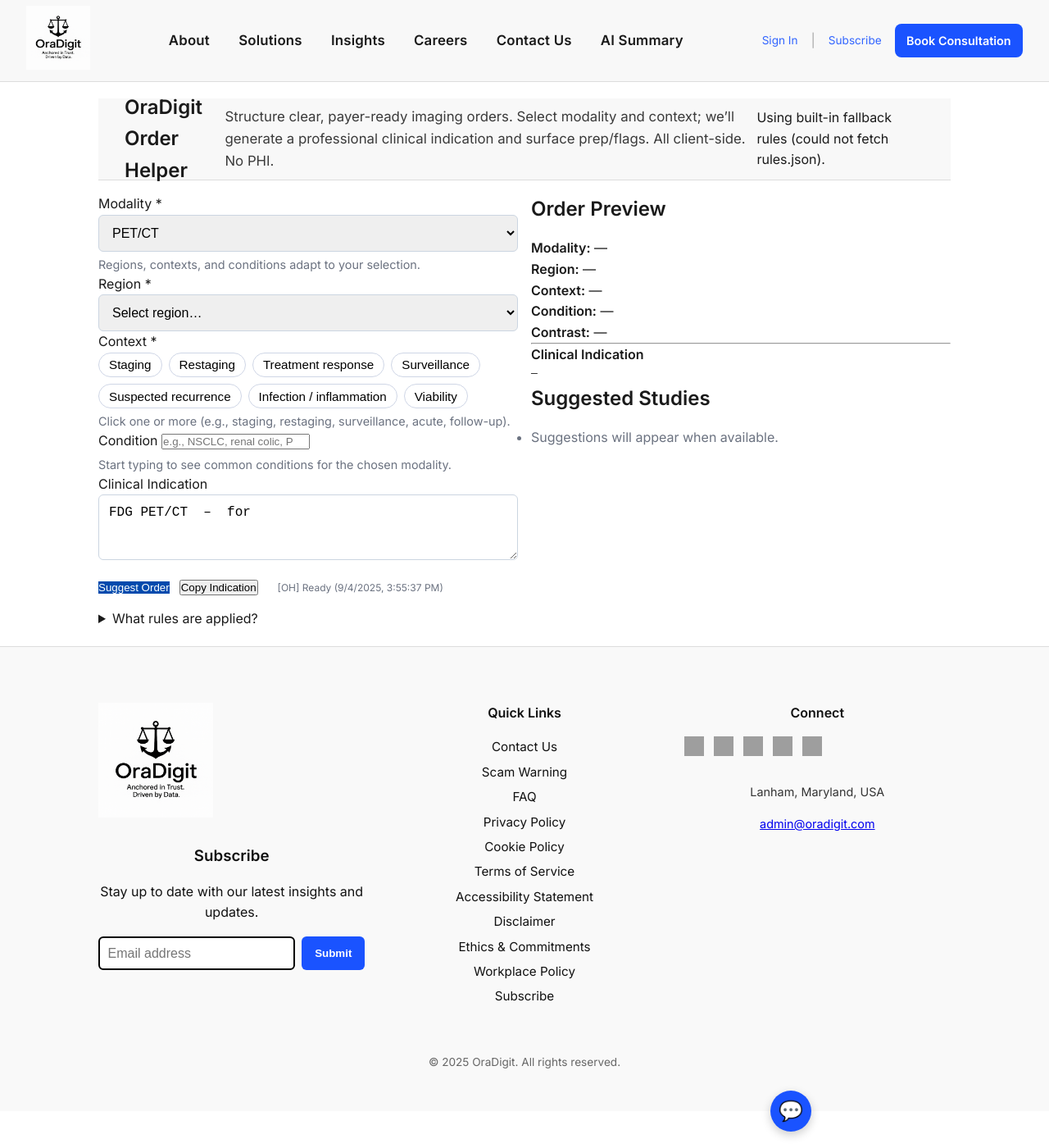
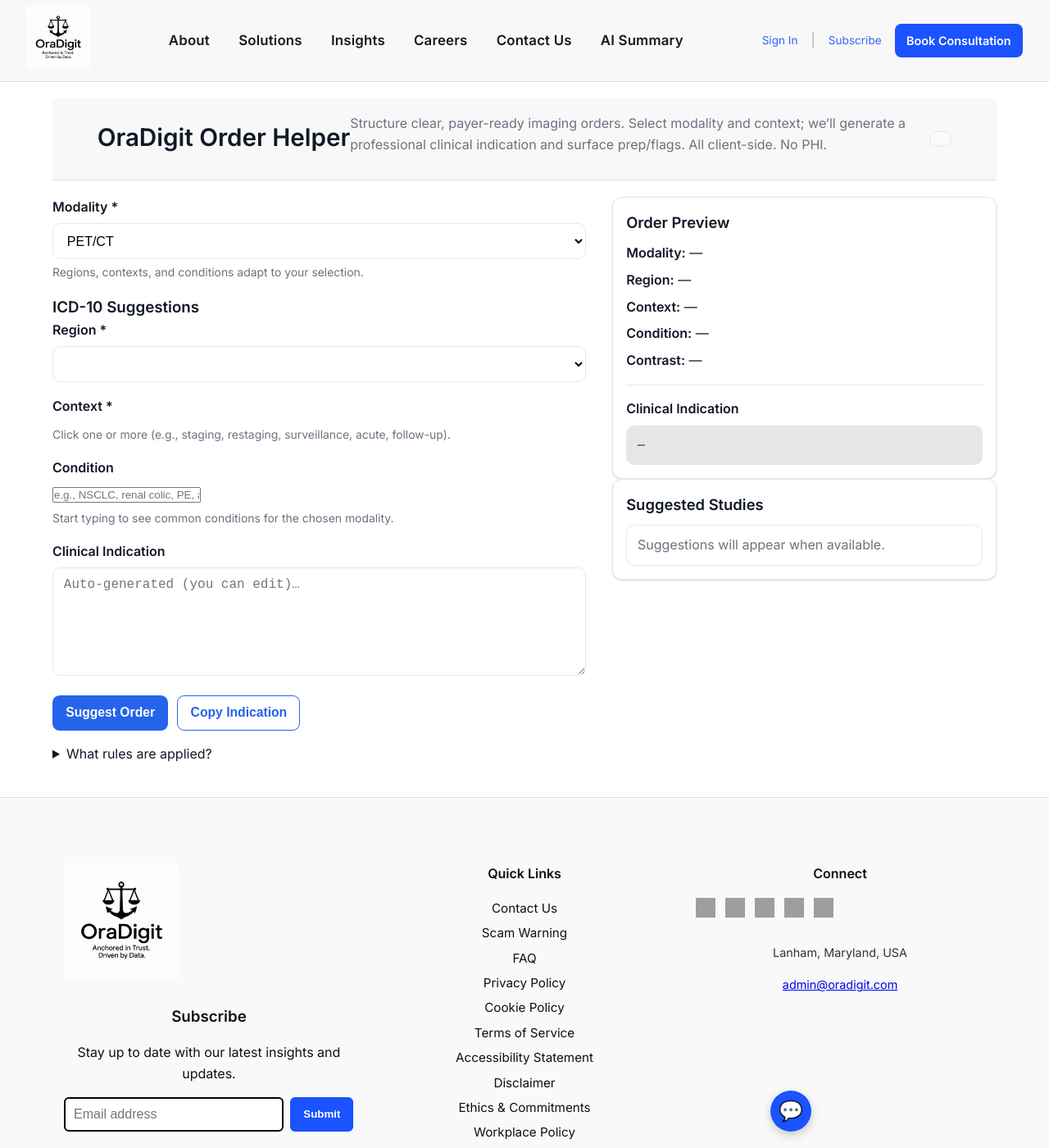
Before and after one commit to DataForSolution/oradigit-site, a Jekyll site: the page built from order-helper/index.html, in a window 1280 px wide and 1400 px high. Shown: the whole window at 82% size. Built offline with Jekyll 4.4.1, drawn with Linux system fonts in a browser that asks for light colours; comment, search, counter and statistics services are not loaded; grey boxes are pictures that could not be loaded.

Commit message:
Order Helper: Steps 3–5 — PET/CT+CT+MRI rules, auto-merge loader, UI polish, ICD-10 suggestions

```diff
--- a/order-helper/app.js
+++ b/order-helper/app.js
@@ -16,6 +16,12 @@
     "./data/rules.json";
 
   // -------- Elements --------
+   const els = {
+  // ...existing
+  outICD: document.getElementById("outICD"),   // <-- add this line
+  // ...existing
+};
+
   const els = {
     status: document.getElementById("status"),
     form: document.getElementById("orderForm"),
@@ -110,6 +116,37 @@
   };
 
   let RULES = null;
+  // -------- Matching helpers (aliases + fuzzy) --------
+const ALIASES = {
+  "nsclc": ["non small cell lung cancer","lung adenocarcinoma","lung squamous","lung ca"],
+  "mets": ["metastasis","metastases","metastatic","secondary tumor"],
+  "tia": ["transient ischemic attack"],
+  "pe": ["pulmonary embolism","embolus"],
+  "fuo": ["fever of unknown origin"],
+  "pji": ["prosthetic joint infection","prosthesis infection"],
+  "lbp": ["low back pain","lumbago"],
+  "hnscc": ["head and neck squamous cell carcinoma","head & neck scc"]
+};
+
+function norm(s){ return (s||"").toLowerCase().replace(/[^a-z0-9\s]/g," ").replace(/\s+/g," ").trim(); }
+function tokens(s){ return norm(s).split(" ").filter(Boolean); }
+function bigrams(arr){ const out=[]; for(let i=0;i<arr.length-1;i++) out.push(arr[i]+" "+arr[i+1]); return out; }
+function diceSim(a,b){
+  const A=new Set(bigrams(tokens(a))), B=new Set(bigrams(tokens(b)));
+  if(!A.size || !B.size) return 0;
+  let inter=0; for(const x of A) if(B.has(x)) inter++;
+  return (2*inter)/(A.size+B.size);
+}
+function aliasExpand(arr){
+  const out=new Set(arr.map(norm));
+  for(const t of Array.from(out)){
+    for(const [k,vals] of Object.entries(ALIASES)){
+      if(t===k || vals.some(v=>t===norm(v))) { out.add(k); vals.forEach(v=>out.add(norm(v))); }
+    }
+  }
+  return Array.from(out);
+}
+
 
   // -------- Utils --------
   function setStatus(msg, level = "info") {
@@ -226,22 +263,45 @@
   }
 
    async function loadRules() {
+  function buildSiblingUrls(rulesUrl) {
+    const meta = new URL(rulesUrl, location.origin);
+    const search = meta.search; // keeps ?v=...
+    const dir = new URL(meta.pathname.replace(/[^/]+$/, ''), location.origin);
+    const mk = (name) => new URL(name + search, dir).toString();
+    return [
+      rulesUrl,            // rules.json (PET/CT)
+      mk("ct_rules.json"), // CT
+      mk("mri_rules.json") // MRI
+    ];
+  }
+
+  async function tryFetch(url) {
+    try { const r = await fetch(url, { cache: "no-store" }); if (!r.ok) return null; return await r.json(); }
+    catch { return null; }
+  }
+
   try {
-      const res = await fetch(RULES_URL, { cache: "no-store" });
-      if (!res.ok) throw new Error(`HTTP ${res.status}`);
-      const json = await res.json();
-      if (!looksLikeRules(json)) throw new Error("Invalid rules schema");
-      RULES = json;
+    const urls = buildSiblingUrls(RULES_URL);
+    const loaded = (await Promise.all(urls.map(tryFetch))).filter(Boolean);
+
+    if (!loaded.length) throw new Error("No rules files available");
+
+    RULES = { modalities: {}, records: [] };
+    for (const j of loaded) {
+      if (j.modalities && typeof j.modalities === "object") Object.assign(RULES.modalities, j.modalities);
+      if (Array.isArray(j.records)) RULES.records.push(...j.records);
+    }
+    if (!RULES.records.length && !Object.keys(RULES.modalities).length) throw new Error("Invalid rules schema after merge");
+
     setStatus("Rules loaded.", "success");
   } catch (e) {
-      console.warn("Failed to load rules.json, using fallback", e);
+    console.warn("Rules load/merge failed; using fallback", e);
     RULES = FALLBACK_RULES;
-      setStatus(
-        "Using built-in fallback rules (could not fetch rules.json).",
-        "warn"
-      );
+    setStatus("Using built-in fallback rules (could not fetch rules.json).", "warn");
   }
 }
+
+
 
   function getModalityNode(modality) {
     return RULES?.modalities?.[modality] || null;
@@ -352,31 +412,45 @@
 
   // -------- Basic record matcher (suggest studies) --------
    function scoreRecord(rec, modality, region, contexts, condition) {
-    if (!(rec.modality || "").toUpperCase().includes(modality.toUpperCase()))
-      return -1;
+  // modality gate
+  if (!(rec.modality || "").toUpperCase().includes((modality||"").toUpperCase())) return -1;
+
+  const ctxNorm = contexts.map(norm);
+  const cond = norm(condition);
+  const condExpanded = aliasExpand([cond, ...(rec.keywords||[]).map(norm)]);
+
   let s = 0;
-    if (
-      rec.header_coverage &&
-      region &&
-      rec.header_coverage.toLowerCase().includes(region.toLowerCase())
-    )
-      s += 2;
-    (rec.contexts || []).forEach((c) => {
-      if (contexts.some((ctx) => ctx.toLowerCase() === (c || "").toLowerCase()))
-        s += 2;
+
+  // Region match (partial ok)
+  if (rec.header_coverage && region) {
+    const rSim = diceSim(rec.header_coverage, region);
+    if (rSim >= 0.8) s += 4; else if (rSim >= 0.5) s += 2;
+  }
+
+  // Context overlap (exact token or fuzzy)
+  (rec.contexts||[]).forEach(c=>{
+    const cN = norm(c);
+    if (ctxNorm.includes(cN)) s += 3;
+    else if (ctxNorm.some(u=>diceSim(u,cN)>=0.65)) s += 1.5;
   });
-    (rec.keywords || []).forEach((k) => {
-      if (condition && condition.toLowerCase().includes((k || "").toLowerCase()))
-        s += 2;
+
+  // Keyword/condition overlap (alias + fuzzy)
+  (rec.keywords||[]).forEach(k=>{
+    const kN = norm(k);
+    if (!kN) return;
+    if (condExpanded.includes(kN)) s += 3;
+    else {
+      const sim = diceSim(cond,kN);
+      if (sim>=0.75) s += 2; else if (sim>=0.55) s += 1;
+    }
   });
-    if (
-      (rec.tags || []).includes("oncology-general") &&
-      condition &&
-      /c\d\d|malig|tumor|cancer/i.test(condition)
-    )
-      s += 1;
+
+  // Oncology general bump if user typed cancer-ish words
+  if ((rec.tags||[]).includes("oncology-general") && /cancer|tumou?r|carcinoma|lymphoma|melanoma|mets?/i.test(condition)) s += 1;
+
   return s;
 }
+
 
   function suggestStudies(modality, region, contexts, condition) {
     if (!els.suggestions) return;
@@ -404,23 +478,86 @@
       els.suggestions.appendChild(li);
     });
   }
+    // -------- ICD-10 suggestions --------
+// NOTE: Always verify final codes per ICD-10-CM 2025 and payer policy.
+const ICD_RULES = [
+  // PET/CT oncology
+  { tokens: ["dlbcl","lymphoma","hodgkin","nhl"], codes: [
+    { code:"C83.30", label:"Diffuse large B-cell lymphoma, unspecified site" },
+    { code:"C81.90", label:"Hodgkin lymphoma, unspecified, unspecified site" }
+  ]},
+  { tokens: ["nsclc","lung cancer","pulmonary nodule","lung"], codes: [
+    { code:"C34.90", label:"Malignant neoplasm of unspecified part of unspecified lung" },
+    { code:"R91.1", label:"Solitary pulmonary nodule" }
+  ]},
+  { tokens: ["melanoma"], codes: [{ code:"C43.9", label:"Malignant melanoma of skin, unspecified" }]},
+  { tokens: ["colorectal","colon cancer"], codes: [{ code:"C18.9", label:"Malignant neoplasm of colon, unspecified" }]},
+  { tokens: ["hnscc","head and neck"], codes: [{ code:"C76.0", label:"Malignant neoplasm of head, face and neck" }]},
+  { tokens: ["fever of unknown origin","fuo"], codes: [{ code:"R50.9", label:"Fever, unspecified" }]},
+  { tokens: ["viability","ischemic cardiomyopathy","myocardial"], codes: [{ code:"I25.5", label:"Ischemic cardiomyopathy" }]},
+
+  // CT common
+  { tokens: ["pulmonary embolism","pe"], codes: [{ code:"I26.99", label:"Other pulmonary embolism without acute cor pulmonale" }]},
+  { tokens: ["appendicitis","rlq"], codes: [{ code:"K35.80", label:"Unspecified acute appendicitis" }]},
+  { tokens: ["renal colic","kidney stone","flank pain","hematuria"], codes: [
+    { code:"N20.0", label:"Calculus of kidney" },
+    { code:"N23", label:"Unspecified renal colic" }
+  ]},
+  { tokens: ["pneumonia"], codes: [{ code:"J18.9", label:"Pneumonia, unspecified organism" }]},
+
+  // MRI neuro
+  { tokens: ["stroke","cerebral infarction"], codes: [{ code:"I63.9", label:"Cerebral infarction, unspecified" }]},
+  { tokens: ["tia"], codes: [{ code:"G45.9", label:"Transient cerebral ischemic attack, unspecified" }]},
+  { tokens: ["intracranial hemorrhage","ich"], codes: [{ code:"I62.9", label:"Nontraumatic intracranial hemorrhage, unspecified" }]},
+
+  // MRI spine
+  { tokens: ["cervical radiculopathy"], codes: [{ code:"M54.12", label:"Radiculopathy, cervical region" }]},
+  { tokens: ["lumbar radiculopathy","sciatica"], codes: [{ code:"M54.16", label:"Radiculopathy, lumbar region" }]},
+  { tokens: ["spinal stenosis","stenosis"], codes: [{ code:"M48.061", label:"Spinal stenosis, lumbar region w/o neurogenic claudication" }]},
+  { tokens: ["disc herniation"], codes: [{ code:"M51.26", label:"Other intervertebral disc displacement, lumbar region" }]},
+
+  // Ortho
+  { tokens: ["meniscal tear"], codes: [{ code:"S83.209A", label:"Tear of unsp meniscus, unsp knee, initial encounter" }]},
+  { tokens: ["acl tear"], codes: [{ code:"S83.511A", label:"Sprain of ACL of right knee, initial encounter" }]},
+  { tokens: ["rotator cuff"], codes: [{ code:"M75.100", label:"Unspecified rotator cuff tear or rupture, not specified as traumatic" }]}
+];
+
+function suggestICD10(text) {
+  const t = (text || "").toLowerCase();
+  const out = [];
+  const seen = new Set();
+  for (const rule of ICD_RULES) {
+    if (rule.tokens.some(tok => t.includes(tok))) {
+      for (const c of rule.codes) {
+        if (!seen.has(c.code)) {
+          out.push(c);
+          seen.add(c.code);
+        }
+      }
+    }
+    if (out.length >= 6) break; // keep list tidy
+  }
+  return out;
+}
 
   // -------- Results panel fill --------
+  function chooseReasonTemplate(rec, contextStr, conditionStr){
+  const list = rec.reasons || ["{context} {condition}"];
+  // score each reason by overlap with user text
+  let best = list[0], bestS = -1;
+  for(const r of list){
+    const s = (r.includes("{context}")?1:0) + (r.includes("{condition}")?1:0) + diceSim(r, (contextStr||"")+" "+(conditionStr||""));
+    if (s > bestS) { bestS = s; best = r; }
+  }
+  return best.replace("{context}", contextStr||"").replace("{condition}", conditionStr||"");
+}
+
 function fillResults(topRec, contextStr, conditionStr) {
   if (!els.results || !topRec) return;
-    const header =
-      topRec.study_name || topRec.header_coverage || "Suggested Study";
-    if (els.outHeader)
-      els.outHeader.textContent = `${header} — CPT: ${(topRec.cpt || []).join(
-        ", "
-      )}`;
+  const header = topRec.study_name || topRec.header_coverage || "Suggested Study";
+  if (els.outHeader) els.outHeader.textContent = `${header} — CPT: ${(topRec.cpt || []).join(", ")}`;
 
-    if (els.outReason) {
-      const tmpl = (topRec.reasons || [])[0] || "{context} {condition}";
-      els.outReason.value = tmpl
-        .replace("{context}", contextStr || "")
-        .replace("{condition}", conditionStr || "");
-    }
+  if (els.outReason) els.outReason.value = chooseReasonTemplate(topRec, contextStr, conditionStr);
 
   function fillUL(ul, arr) {
     if (!ul) return;
@@ -431,12 +568,51 @@
       ul.appendChild(li);
     });
   }
+  // ICD-10 suggestions from context+condition text
+if (els.outICD) {
+  const icds = suggestICD10(`${contextStr || ""} ${conditionStr || ""}`);
+  els.outICD.innerHTML = "";
+  if (icds.length) {
+    icds.forEach(({code,label}) => {
+      const li = document.createElement("li");
+      li.textContent = `${code} — ${label}`;
+      els.outICD.appendChild(li);
+    });
+  } else {
+    const li = document.createElement("li");
+    li.className = "muted";
+    li.textContent = "No suggestions. Edit condition text for better matches.";
+    els.outICD.appendChild(li);
+  }
+}
+
+  const flags = Array.from(topRec.flags||[]);
+  if (Array.isArray(topRec.icd10) && topRec.icd10.length) {
+    flags.unshift("ICD-10: " + topRec.icd10.join(", "));
+  }
+
   fillUL(els.outPrep, topRec.prep ? [topRec.prep] : []);
   fillUL(els.outDocs, topRec.supporting_docs);
-    fillUL(els.outFlags, topRec.flags);
+  fillUL(els.outFlags, flags);
 
   els.results.hidden = false;
 }
+function updateSuggestions() {
+  const modality = els.modality?.value || "";
+  const region = els.region?.value || "";
+  const contexts = els.contextChips ? getSelectedContextsFromChips()
+                 : els.context ? [...els.context.selectedOptions].map(o=>o.value) : [];
+  const condition = els.condition?.value || "";
+
+  suggestStudies(modality, region, contexts, condition);
+
+  // Also prefill result with the current top (if exists) so right panel isn’t “dead”
+  const recs = RULES?.records || [];
+  const ranked = recs.map(r=>({ r, s: scoreRecord(r, modality, region, contexts, condition) }))
+                     .filter(x=>x.s>=0).sort((a,b)=>b.s-a.s);
+  if (ranked[0]) fillResults(ranked[0].r, contexts.join(", "), condition);
+}
+
 
   // -------- Event wiring --------
   function wireEvents() {
@@ -558,6 +734,13 @@
               .map((li) => li.textContent)
               .join("; ")
         );
+      if (els.outICD?.children?.length) {
+  parts.push(
+    "ICD-10: " +
+      Array.from(els.outICD.children).map(li => li.textContent).join("; ")
+  );
+}
+
       const text = parts.join("\n");
       if (!text.trim()) return;
       try {
--- a/order-helper/index.html
+++ b/order-helper/index.html
@@ -6,10 +6,11 @@
 ---
 
 <!-- Page-scoped stylesheet -->
- <link rel="stylesheet" href="{{ '/order-helper/style.css' | relative_url }}?v=20250819">
+<link rel="stylesheet" href="{{ '/order-helper/style.css' | relative_url }}?v=20250903">
 
 <!-- Tell app.js where to load the rules -->
-<meta name="oh-rules-path" content="{{ '/order-helper/data/rules.json' | relative_url }}?v=20250819">
+<meta name="oh-rules-path" content="{{ '/order-helper/data/rules.json' | relative_url }}?v=20250904">
+
 <meta name="oh-version" content="20250819">
 
 <section class="order-helper container" aria-labelledby="oh-title">
@@ -37,6 +38,11 @@
         </select>
         <small class="hint">Regions, contexts, and conditions adapt to your selection.</small>
       </div>
+      <div>
+  <h3>ICD-10 Suggestions</h3>
+  <ul id="outICD"></ul>
+</div>
+
 
       <!-- Region -->
       <div class="field">
@@ -144,6 +150,26 @@
       <button id="printBtn" type="button" class="btn btn-tertiary">Print</button>
     </div>
   </section>
+  <section id="results" hidden style="margin-top:16px">
+  <h2 id="outHeader"></h2>
+  ...
+  <div class="oh-grid" style="margin-top:12px">
+    <div>
+      <h3>Prep / Contraindications</h3>
+      <ul id="outPrep"></ul>
+    </div>
+    <div>
+      <h3>Supporting Docs</h3>
+      <ul id="outDocs"></ul>
+    </div>
+    <div>
+      <h3>Clinical Flags</h3>
+      <ul id="outFlags"></ul>
+    </div>
+  </div>
+  ...
+</section>
+
 
   <details style="margin-top:1rem">
     <summary>What rules are applied?</summary>
--- a/order-helper/style.css
+++ b/order-helper/style.css
@@ -1,66 +1,176 @@
-/* Container & layout */
-.container { max-width: 1080px; margin: 0 auto; padding: 1.25rem; }
-.oh-hero { padding: 2rem 0 0.5rem; }
-.lead { font-size: 1.05rem; color: #3a3a3a; }
-
-/* Card */
-.oh-card {
-  background: #fff;
-  border: 1px solid #e6e9ef;
-  border-radius: 14px;
-  padding: 1.25rem;
-  box-shadow: 0 6px 18px rgba(0,0,0,0.05);
+/* OraDigit Order Helper — scoped styles (v2) */
+:root {
+  --oh-bg: #fff;
+  --oh-fg: #111827;
+  --oh-muted: #6b7280;
+  --oh-border: #e5e7eb;
+  --oh-accent: #2563eb;
+  --oh-accent-600: #1d4ed8;
+  --oh-chip-bg: #f3f4f6;
+  --oh-chip-active: #e0ecff;
+  --oh-card-bg: #ffffff;
+  --oh-card-shadow: 0 1px 2px rgba(0,0,0,.06), 0 1px 3px rgba(0,0,0,.1);
+  --oh-success: #16a34a;
+  --oh-warn: #b45309;
+  --oh-error: #b91c1c;
 }
 
-/* Inputs */
-.oh-label { display:block; font-weight:600; margin: 0.5rem 0; }
-.oh-input {
-  width: 100%; padding: 0.75rem 0.9rem; border:1px solid #d5d8e0; border-radius: 10px;
-  font: inherit; background: #fafbfe;
+/* Page wrapper */
+.order-helper.container {
+  max-width: 1280px;           /* wider page */
+  padding-top: 1.25rem;
+  padding-bottom: 2.5rem;
+  color: var(--oh-fg);
 }
-.oh-input:focus { outline: 3px solid rgba(36,99,235,0.15); border-color:#2463eb; }
 
-/* Grid */
-.oh-grid { display: grid; gap: 1rem; grid-template-columns: 1fr; margin-top: 1rem; }
-@media (min-width: 800px) { .oh-grid { grid-template-columns: 1fr 1fr; } }
+.oh-header h1 {
+  font-size: 1.85rem;
+  line-height: 1.2;
+  margin-bottom: .25rem;
+}
+.oh-header .lead {
+  color: var(--oh-muted);
+  margin-bottom: .75rem;
+  max-width: 70ch;
+}
+.status {
+  font-size: .95rem;
+  padding: .55rem .8rem;
+  border: 1px solid var(--oh-border);
+  border-radius: .5rem;
+  background: #f9fafb;
+  color: var(--oh-muted);
+}
+.status.success { border-color: #dcfce7; color: var(--oh-success); background:#f0fdf4; }
+.status.warn    { border-color: #fee2e2; color: var(--oh-warn);    background:#fffbeb; }
+.status.error   { border-color: #fecaca; color: var(--oh-error);   background:#fef2f2; }
+
+/* Grid layout */
+.oh-grid {
+  display: grid;
+  grid-template-columns: minmax(0, 1.25fr) minmax(320px, .9fr); /* more space */
+  gap: 2rem;                      /* more breathing room */
+  align-items: start;
+  margin-top: 1.25rem;
+}
+@media (max-width: 980px) {
+  .oh-grid { grid-template-columns: 1fr; }
+}
+
+/* Cards */
+.card {
+  background: var(--oh-card-bg);
+  border: 1px solid var(--oh-border);
+  border-radius: .75rem;
+  box-shadow: var(--oh-card-shadow);
+  padding: 1rem;
+}
+.card h2 {
+  font-size: 1.15rem;
+  margin-bottom: .6rem;
+}
+
+/* Form area */
+.oh-form .field { margin-bottom: 1.05rem; }
+.oh-form label, .oh-form legend {
+  display: block; font-weight: 600; margin-bottom: .4rem;
+}
+.oh-form .hint { color: var(--oh-muted); font-size: .87rem; margin-top: .3rem; }
+
+.oh-form input[type="text"],
+.oh-form textarea,
+.oh-form select {
+  width: 100%;
+  border: 1px solid var(--oh-border);
+  border-radius: .6rem;
+  padding: .72rem .8rem;          /* larger hit target */
+  font-size: 1rem;                /* bigger text */
+  background: #fff;
+}
+.oh-form textarea { min-height: 132px; resize: vertical; }
+
+/* CT contrast */
+.oh-contrast {
+  border: 1px dashed var(--oh-border);
+  border-radius: .6rem;
+  padding: .7rem .8rem .35rem;
+  background: #fcfcfd;
+}
+.oh-contrast legend { font-size: .98rem; padding: 0 .25rem; }
+.oh-contrast .inline {
+  display: inline-flex; align-items: center; gap: .45rem;
+  margin-right: 1rem; margin-bottom: .4rem; font-weight: 500;
+}
 
 /* Chips */
-.oh-chips { display:flex; flex-wrap:wrap; gap: 0.5rem; }
+.oh-chips { display: flex; flex-wrap: wrap; gap: .55rem; }
 .oh-chip {
-  border:1px solid #cfd6e6; border-radius: 999px; padding: 0.35rem 0.75rem; background:#fff;
-  cursor:pointer; user-select:none; font-size: 0.95rem;
+  appearance: none; border: 1px solid var(--oh-border);
+  background: var(--oh-chip-bg); padding: .5rem .7rem;
+  border-radius: 999px; font-size: .95rem; cursor: pointer;
+  transition: background .15s, border-color .15s, box-shadow .15s;
 }
-.oh-chip[aria-pressed="true"] { background:#2463eb; color:#fff; border-color:#2463eb; }
+.oh-chip[aria-pressed="true"] {
+  background: var(--oh-chip-active);
+  border-color: var(--oh-accent);
+  box-shadow: 0 0 0 2px rgba(37,99,235,.15) inset;
+}
 
-/* Buttons */
-.oh-btn {
-  margin-top: 1rem; padding: 0.75rem 1rem; border: none; border-radius: 10px;
-  background:#1e40af; color:#fff; font-weight:600; cursor:pointer;
+/* Actions */
+.actions {
+  display: flex; flex-wrap: wrap; align-items: center;
+  gap: .6rem .7rem; margin-top: .4rem;
 }
-.oh-btn:hover { filter: brightness(1.05); }
-.oh-btn-secondary { background:#334155; }
-.oh-btn-outline { background:#fff; color:#1e40af; border:1px solid #b5c0de; }
+.btn-primary, .btn-ghost, .btn, .btn-secondary, .btn-tertiary, .btn-light {
+  display: inline-flex; align-items: center; justify-content: center;
+  border-radius: .55rem; border: 1px solid transparent;
+  padding: .7rem .95rem; font-weight: 600; cursor: pointer;
+  font-size: .98rem; text-decoration: none;
+}
+.btn-primary { background: var(--oh-accent); color: #fff; }
+.btn-primary:hover { background: var(--oh-accent-600); }
+.btn-ghost   { background: #fff; color: var(--oh-accent); border-color: var(--oh-accent); }
+.btn-ghost:hover { background: #f0f7ff; }
+.btn-secondary { background:#111827; color:#fff; }
+.btn-tertiary  { background:#f3f4f6; color:#111827; }
+.btn-light     { background:#f9fafb; color:#111827; }
+
+/* Right column content */
+.preview { display: grid; gap: .45rem; font-size: 1rem; }
+.preview hr { border: none; border-top: 1px solid var(--oh-border); margin: .55rem 0; }
+.indication-box {
+  background: #0b10251a; border: 1px solid var(--oh-border);
+  border-radius: .6rem; padding: .7rem .8rem;
+  white-space: pre-wrap;
+  font-family: ui-monospace, SFMono-Regular, Menlo, Consolas, "Liberation Mono", monospace;
+  font-size: .93rem;
+}
+
+/* Suggestions list */
+.suggest-list {
+  list-style: none; padding-left: 0; margin: 0; display: grid; gap: .6rem;
+}
+.suggest-list li {
+  padding: .7rem .8rem; border: 1px solid var(--oh-border);
+  border-radius: .6rem; background: #fff;
+}
+.suggest-list li .muted, .muted { color: var(--oh-muted); }
 
 /* Results */
-.oh-results { margin-top: 1.25rem; }
-.oh-result { background:#fff; border:1px solid #e6e9ef; border-radius: 12px; padding: 1rem; margin-bottom:1rem; }
-.oh-output { font-weight:600; }
-.oh-actions { display:flex; gap:0.5rem; flex-wrap: wrap; margin-top:0.5rem; }
+#results {
+  border: 1px solid var(--oh-border); border-radius: .8rem;
+  padding: 1.05rem; background: #fff;
+}
+#results h2 { font-size: 1.15rem; margin-bottom: .55rem; }
+.oh-label { font-weight: 600; margin: .4rem 0; display:block; }
+.oh-input { width: 100%; }
 
-.oh-columns { display:grid; gap:1rem; grid-template-columns: 1fr; }
-@media (min-width: 900px) { .oh-columns { grid-template-columns: repeat(3, 1fr); } }
-.oh-col { background:#fff; border:1px solid #e6e9ef; border-radius:12px; padding:1rem; }
-
-.oh-list { padding-left: 1.1rem; }
-.oh-list li { margin: 0.25rem 0; }
-
-/* Misc */
-.sr-only { position:absolute; left:-9999px; }
-.oh-disclaimer { font-size:0.92rem; color:#475569; }
+/* Utilities */
+.hidden { display: none !important; }
 
 /* Print */
 @media print {
-  .oh-card, .oh-actions button { display:none !important; }
-  body { background:#fff; }
-  .oh-result, .oh-col { border:none; box-shadow:none; }
+  .main-header, nav, .actions, .oh-chips, .status, .cookie-banner { display:none !important; }
+  body { color: #000; }
+  #results { border: none; box-shadow: none; }
 }
```
Lines whose indentation alone changed are shown as unchanged.
